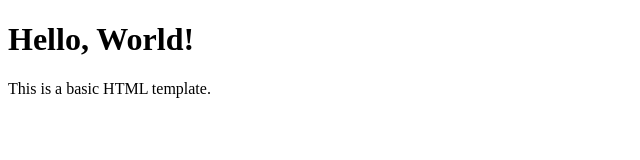
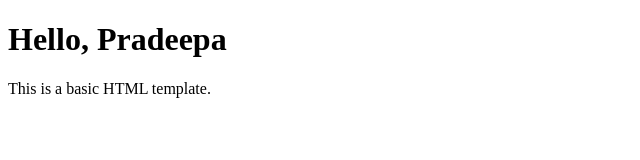
Before and after one commit to pradeepa-2004/SampleGitProject, a plain HTML site: page index.html in a window 1280 px wide. Shown: the whole page, without its empty margins (0-640 px from the left). Drawn offline with Linux system fonts and the light colour scheme.

Commit message:
fix:chnaged my name

```diff
--- a/index.html
+++ b/index.html
@@ -9,7 +9,7 @@
 </head>
 <body>
 
-  <h1>Hello, World!</h1>
+  <h1>Hello, Pradeepa</h1>
   <p>This is a basic HTML template.</p>
 
   <!-- You can add JavaScript here -->
```
